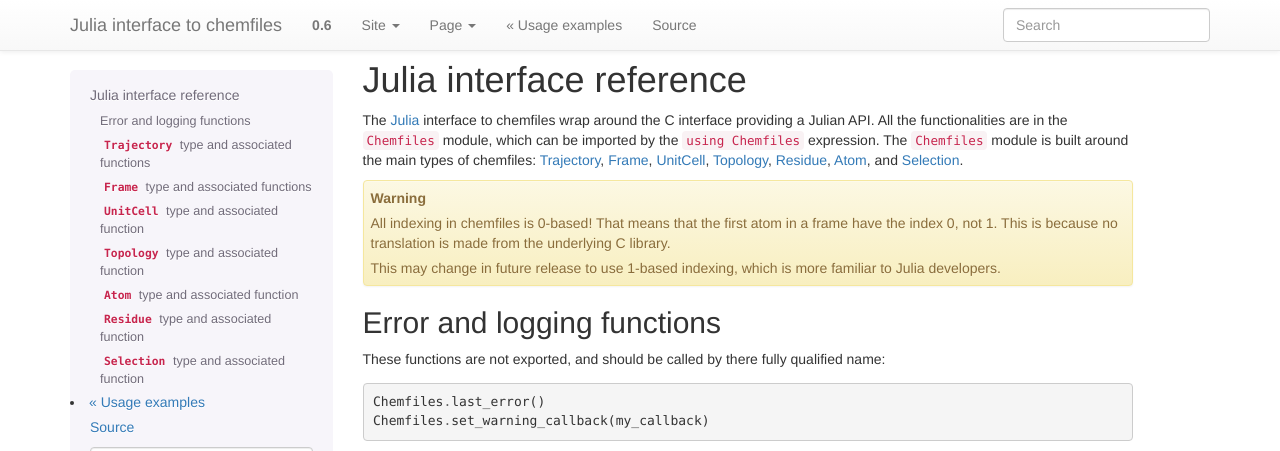
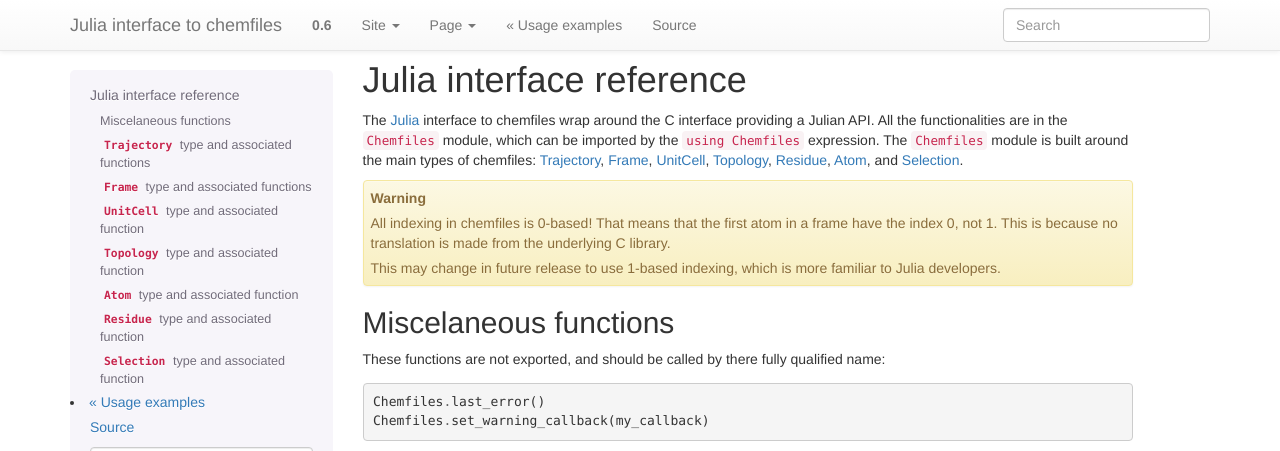
Before and after one commit to chemfiles/Chemfiles.jl, a Sphinx documentation site: the page built from doc/reference.rst, in a window 1280 px wide and 900 px high, cut to the strip 0-451 px from the top of the window. Built offline with Sphinx 7.4.7, drawn with Linux system fonts in a browser that asks for light colours.

```diff
--- a/doc/reference.rst
+++ b/doc/reference.rst
@@ -19,8 +19,8 @@ built around the main types of chemfiles: `Trajectory`_, `Frame`_, `UnitCell`_,
    This may change in future release to use 1-based indexing, which is more familiar
    to Julia developers.
 
-Error and logging functions
----------------------------
+Miscelaneous functions
+----------------------
 
 These functions are not exported, and should be called by there fully qualified name:
 
```
Also changed, not shown: other parts of doc/reference.rst (+4 -0 lines), 7 other files.
